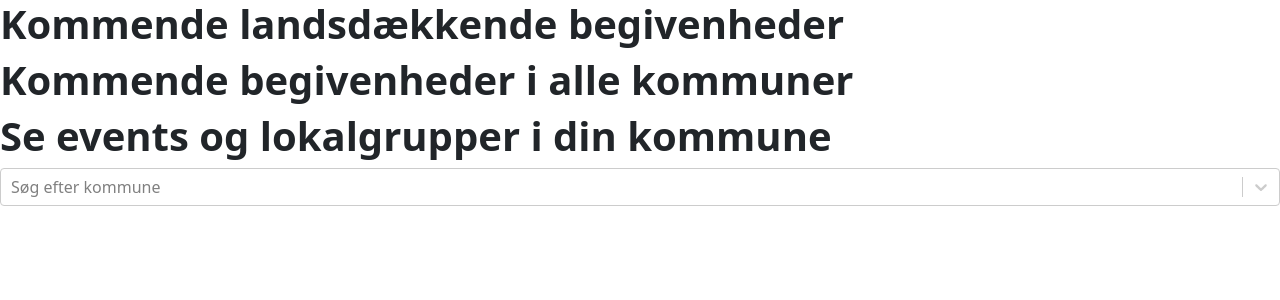
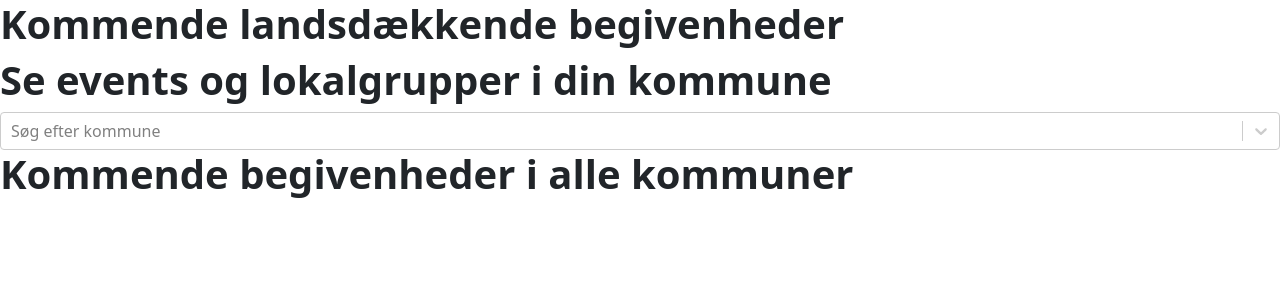
Before and after one commit to GeeWee/kommunevalg-kort, a Next.js app: page / in a window 1280 px wide. Shown: the top 300 px of the page. Built offline with nearby package versions, Linux system fonts and the light colour scheme; no server answers.

Commit message:
per feedback moved "all events" down below region-specific ones

```diff
--- a/pages/index.tsx
+++ b/pages/index.tsx
@@ -19,11 +19,11 @@ const Home: NextPage = () => {
         ?.slice(0, 10);
 
 
-    let content;
+    let kommuneSpecificContent;
     if (kommune === undefined) {
-        content = null;
+        kommuneSpecificContent = null;
     } else {
-        content = <KommuneOverview name={kommune}>
+        kommuneSpecificContent = <KommuneOverview name={kommune}>
 
         </KommuneOverview>
     }
@@ -43,17 +43,18 @@ const Home: NextPage = () => {
                     </div>
 
                     <div>
+                        <h1>Se events og lokalgrupper i din kommune</h1>
+                        <KommuneCombobox value={kommune} onChange={setKommune} instanceId={"sdfsfsd"}/>
+                    </div>
+
+                    {kommuneSpecificContent}
+
+                    <div>
                         <h1>Kommende begivenheder i alle kommuner</h1>
                         {allEvents && <AllKommunerEventsList events={allEvents} />}
                     </div>
-
-                    <div>
-                        <h1>Se events og lokalgrupper i din kommune</h1>
-                        <KommuneCombobox value={kommune} onChange={setKommune} instanceId={"sdfsfsd"}/>
-                    </div>
                 </>
 
-                {content}
             </main>
 
         </div>
```
